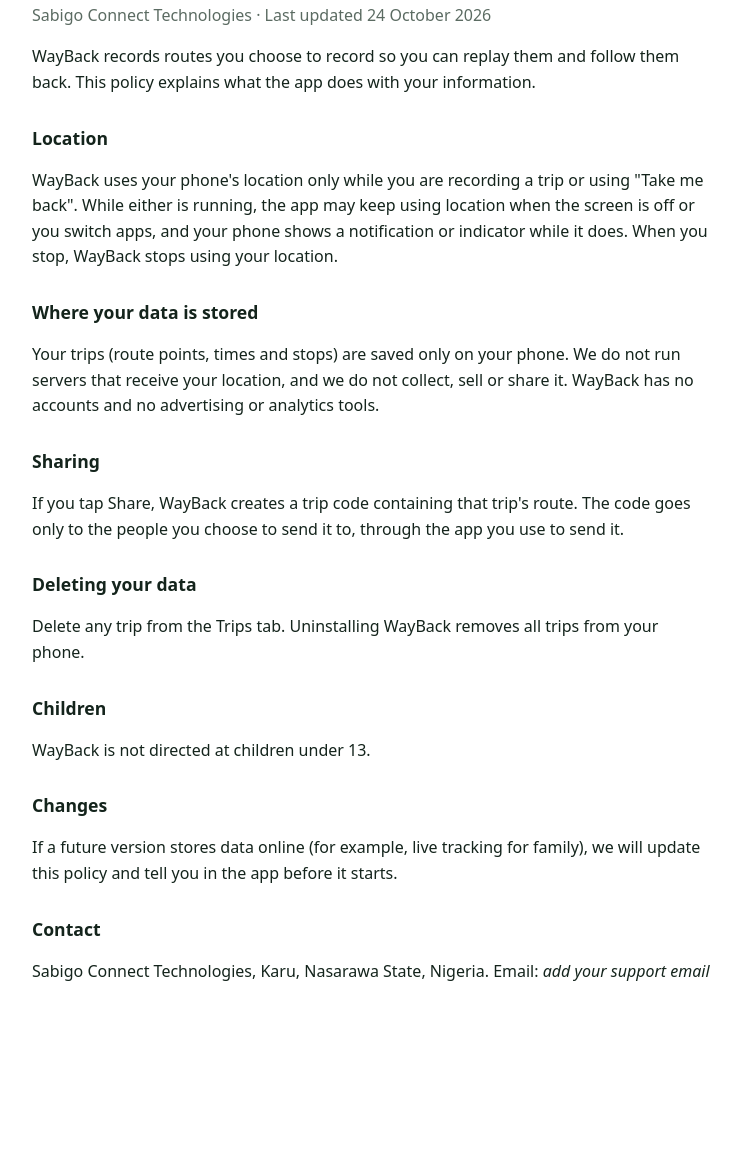
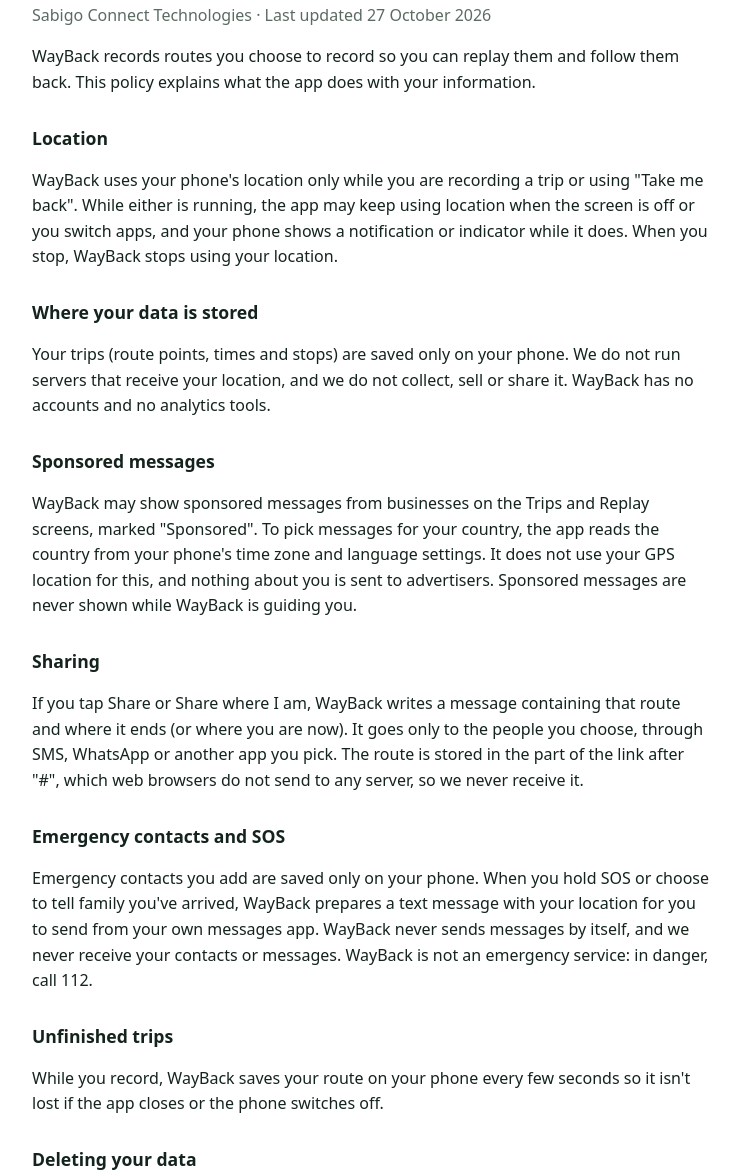
Before and after one commit to sabigo2026-cell/wayback-privacy, a plain HTML site: page index.html in a window 1280 px wide. Shown: the part 107-1283 px from the top of the page, without its empty margins (268-1009 px from the left). Before the commit the page ends 1139 px from the top, so only its background shows below. Drawn offline with Linux system fonts and the light colour scheme.

Commit message:
Update index.html

```diff
--- a/index.html
+++ b/index.html
@@ -11,7 +11,7 @@
 </head>
 <body>
 <h1>WayBack Privacy Policy</h1>
-<p class="d">Sabigo Connect Technologies · Last updated 24 October 2026</p>
+<p class="d">Sabigo Connect Technologies · Last updated 27 October 2026</p>
 
 <p>WayBack records routes you choose to record so you can replay them and follow them back. This policy explains what the app does with your information.</p>
 
@@ -19,10 +19,19 @@
 <p>WayBack uses your phone's location only while you are recording a trip or using "Take me back". While either is running, the app may keep using location when the screen is off or you switch apps, and your phone shows a notification or indicator while it does. When you stop, WayBack stops using your location.</p>
 
 <h2>Where your data is stored</h2>
-<p>Your trips (route points, times and stops) are saved only on your phone. We do not run servers that receive your location, and we do not collect, sell or share it. WayBack has no accounts and no advertising or analytics tools.</p>
+<p>Your trips (route points, times and stops) are saved only on your phone. We do not run servers that receive your location, and we do not collect, sell or share it. WayBack has no accounts and no analytics tools.</p>
+
+<h2>Sponsored messages</h2>
+<p>WayBack may show sponsored messages from businesses on the Trips and Replay screens, marked "Sponsored". To pick messages for your country, the app reads the country from your phone's time zone and language settings. It does not use your GPS location for this, and nothing about you is sent to advertisers. Sponsored messages are never shown while WayBack is guiding you.</p>
 
 <h2>Sharing</h2>
-<p>If you tap Share, WayBack creates a trip code containing that trip's route. The code goes only to the people you choose to send it to, through the app you use to send it.</p>
+<p>If you tap Share or Share where I am, WayBack writes a message containing that route and where it ends (or where you are now). It goes only to the people you choose, through SMS, WhatsApp or another app you pick. The route is stored in the part of the link after "#", which web browsers do not send to any server, so we never receive it.</p>
+
+<h2>Emergency contacts and SOS</h2>
+<p>Emergency contacts you add are saved only on your phone. When you hold SOS or choose to tell family you've arrived, WayBack prepares a text message with your location for you to send from your own messages app. WayBack never sends messages by itself, and we never receive your contacts or messages. WayBack is not an emergency service: in danger, call 112.</p>
+
+<h2>Unfinished trips</h2>
+<p>While you record, WayBack saves your route on your phone every few seconds so it isn't lost if the app closes or the phone switches off.</p>
 
 <h2>Deleting your data</h2>
 <p>Delete any trip from the Trips tab. Uninstalling WayBack removes all trips from your phone.</p>
@@ -34,6 +43,6 @@
 <p>If a future version stores data online (for example, live tracking for family), we will update this policy and tell you in the app before it starts.</p>
 
 <h2>Contact</h2>
-<p>Sabigo Connect Technologies, Karu, Nasarawa State, Nigeria. Email: <em>add your support email</em></p>
+<p>Sabigo Connect Technologies, Karu, Nasarawa State, Nigeria. Email: <a href="mailto:waybacksupport@gmail.com">waybacksupport@gmail.com</a></p>
 </body>
 </html>
```
